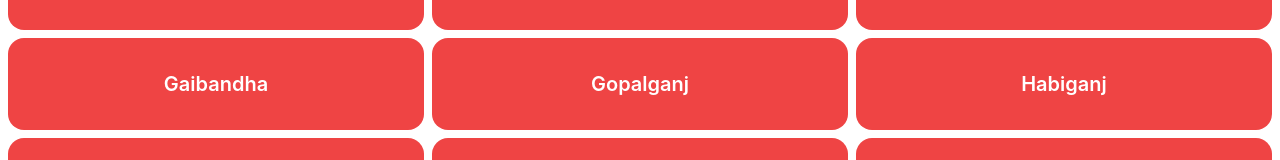
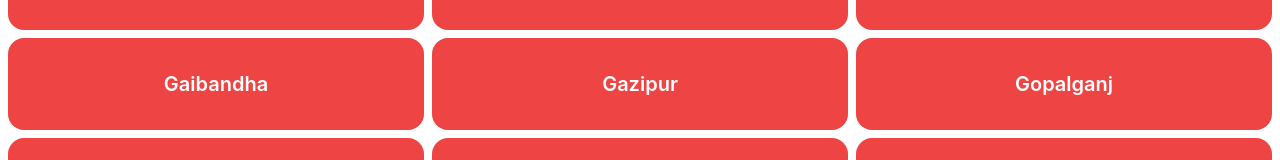
Before and after one commit to tayefulislam/blood-donation, a React (Create React App) app: page /selectArea/1 in a window 1280 px wide. Shown: the part 614-774 px from the top of the page. Built offline with nearby package versions, Linux system fonts and the light colour scheme; no server answers.

Commit message:
Gazipur district name bug fixed

```diff
--- a/src/Pages/Home/RecentRequests/RecentRequests.js
+++ b/src/Pages/Home/RecentRequests/RecentRequests.js
@@ -69,6 +69,10 @@ const RecentRequests = () => {
     },
     {
       name: "Gaibandha",
+      value: "Gaibandha",
+    },
+    {
+      name: "Gazipur",
       value: "Gazipur",
     },
     {
--- a/src/Pages/Home/SearchDonorByGroupAndArea/SelectArea_SearchDonorByGroupAndArea.js
+++ b/src/Pages/Home/SearchDonorByGroupAndArea/SelectArea_SearchDonorByGroupAndArea.js
@@ -65,6 +65,10 @@ const SelectArea_SearchDonorByGroupAndArea = () => {
     },
     {
       name: "Gaibandha",
+      value: "Gaibandha",
+    },
+    {
+      name: "Gazipur",
       value: "Gazipur",
     },
     {
--- a/src/Pages/User/AddDonor/AddDonor.js
+++ b/src/Pages/User/AddDonor/AddDonor.js
@@ -66,6 +66,10 @@ const AddDonor = () => {
     },
     {
       name: "Gaibandha",
+      value: "Gaibandha",
+    },
+    {
+      name: "Gazipur",
       value: "Gazipur",
     },
     {
--- a/src/Pages/User/ChangeAreaOrLastDonationDate/ChangeAreaOrLastDonationDate.js
+++ b/src/Pages/User/ChangeAreaOrLastDonationDate/ChangeAreaOrLastDonationDate.js
@@ -66,6 +66,10 @@ const ChangeAreaOrLastDonationDate = () => {
     },
     {
       name: "Gaibandha",
+      value: "Gaibandha",
+    },
+    {
+      name: "Gazipur",
       value: "Gazipur",
     },
     {
--- a/src/Pages/User/MakeBloodRequest/MakeBloodRequest.js
+++ b/src/Pages/User/MakeBloodRequest/MakeBloodRequest.js
@@ -69,6 +69,10 @@ const MakeBloodRequest = () => {
     },
     {
       name: "Gaibandha",
+      value: "Gaibandha",
+    },
+    {
+      name: "Gazipur",
       value: "Gazipur",
     },
     {
```
